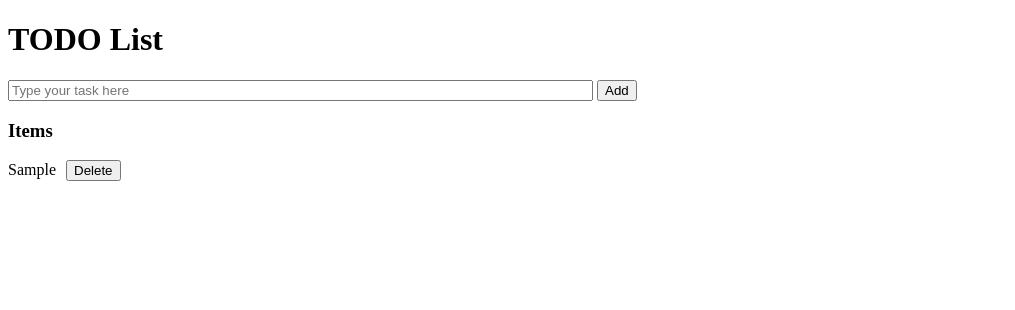
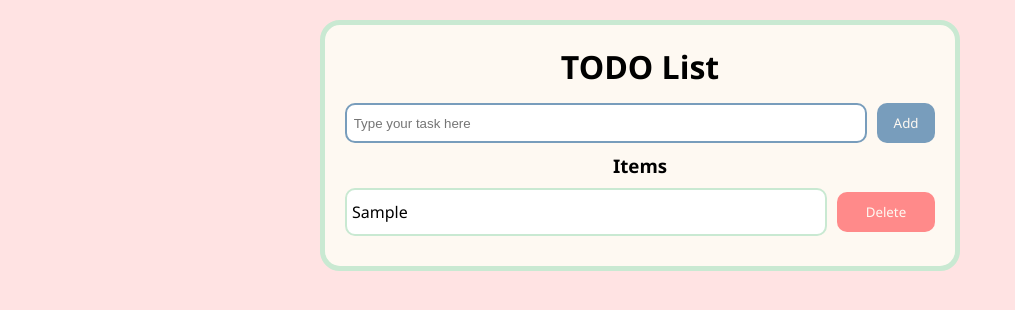
Before and after one commit to anri-kot/javascript-practice, a plain HTML site: page persistent-todo-list/index.html in a window 1280 px wide. Both pictures are taken after typing "Sample" into the empty fields and a click on the button "Add". Shown: the whole page, without its empty margins (0-1015 px from the left). Drawn offline with Linux system fonts and the light colour scheme.

Commit message:
persistent TODO list styling

```diff
--- a/persistent-todo-list/index.html
+++ b/persistent-todo-list/index.html
@@ -4,15 +4,20 @@
     <meta charset="UTF-8">
     <meta name="viewport" content="width=device-width, initial-scale=1.0">
     <title>TODO List</title>
+    <link rel="stylesheet" href="style.css">
 </head>
 <body>
-    <h1>TODO List</h1>
+    <div id="main-container">
+        <h1>TODO List</h1>
 
-    <input type="text" name="textField" id="textField" size="70" placeholder="Type your task here">
-    <button onclick="addItem()">Add</button>
+        <div id="input-area">
+            <input type="text" name="textField" id="textField" placeholder="Type your task here">
+            <button id="addButton" onclick="addItem()">Add</button>
+        </div>
 
-    <h3>Items</h3>
-    <div id="itemsPlaceholder"></div>
+        <h3>Items</h3>
+        <div id="itemsPlaceholder"></div>
+    </div>
 
     <script src="index.js"></script>
 </body>
--- a/persistent-todo-list/index.js
+++ b/persistent-todo-list/index.js
@@ -7,7 +7,6 @@ function renderItems() {
     itemsPlaceholder.innerHTML = ''
     for (const [idx, item] of Object.entries(itemsList)) {
         const text = document.createElement('p')
-        text.style.display = 'inline'
         text.textContent = item
 
         const button = document.createElement('button')
@@ -17,6 +16,7 @@ function renderItems() {
 
         const container = document.createElement('div')
         container.style.marginBottom = '10px'
+        container.setAttribute('class', 'item')
         container.appendChild(text)
         container.appendChild(button)
 
--- /dev/null
+++ b/persistent-todo-list/style.css
@@ -0,0 +1,82 @@
+* {
+    margin: 0;
+    box-sizing: border-box;
+}
+
+body {
+    display: flex;
+    justify-content: center;
+    font-family: 'Segoe UI', Tahoma, Geneva, Verdana, sans-serif;
+    background-color: #FFE3E3;
+}
+
+#main-container {
+    margin: 20px;
+    width: 50vw;
+    padding: 20px;
+    background-color: #FEF9F2;
+    border: 5px solid #C9E9D2;
+    border-radius: 20px;
+}
+
+#main-container h1 {
+    text-align: center;
+    margin-bottom: 15px;
+}
+
+#main-container h3 {
+    text-align: center;
+    margin: 10px;
+}
+
+#main-container input {
+    height: 3em;
+    width: 100%;
+    border: 2px solid #789DBC;
+    border-radius: 10px;
+    padding: 0.5em;
+}
+
+#input-area {
+    display: flex;
+    justify-content: space-between;
+}
+
+#addButton, .item button {
+    font-family: 'Segoe UI', Tahoma, Geneva, Verdana, sans-serif;
+    color: #FEF9F2;
+    height: 3em;
+    width: 5vw;
+    margin-left: 10px;
+    background-color: #789DBC;
+    border: none;
+    border-radius: 10px;
+    cursor: pointer;
+}
+
+#addButton {
+
+}
+
+.item {
+    display: flex;
+    justify-content: space-between;
+    align-items: center;
+}
+
+.item p {
+    display: flex;
+    align-items: center;
+    width: 100%;
+    min-height: 3em;
+    overflow: auto;
+    background-color: white;
+    border: 2px solid #C9E9D2;
+    border-radius: 10px;
+    padding: 5px;
+}
+
+.item button {
+    width: 20%;
+    background-color: #FF8A8A;
+}
```
